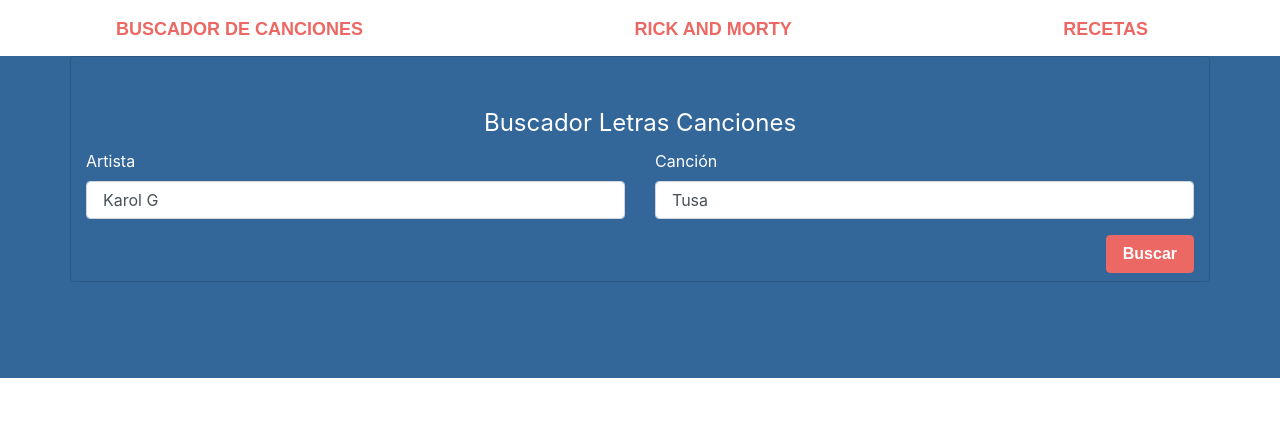
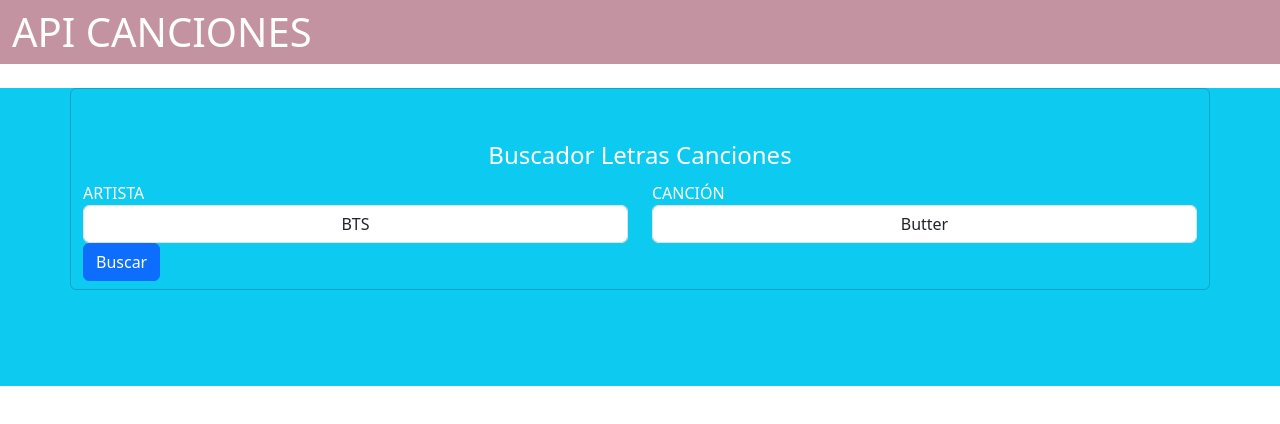
Before and after one commit to taniaolvera04/MYSQL, a plain HTML site: page 07APICanciones/index.html in a window 1280 px wide. Drawn offline with nearby package versions, Linux system fonts and the light colour scheme; a web font is replaced by a local one.

Commit message:
API MUSICA

```diff
--- a/APIS505/index2.html
+++ b/07APICanciones/index.html
@@ -7,24 +7,17 @@
     <title>Artistas y Canciones</title>
 
     <link href="https://fonts.googleapis.com/css?family=Work+Sans" rel="stylesheet">
-    <link rel="stylesheet" href="https://use.fontawesome.com/releases/v5.7.1/css/all.css" integrity="sha384-fnm0CqbT1WI1j8LyTjo7mOUSt.JsKC4p0pQbqy17RrhN7ud19RwbKkMHpvLbHG9Sr" crossorigin="anonymous">
-    <link rel="stylesheet" href="https://bootswatch.com/4/journal/bootstrap.min.css">
-
-
-    <script src="app2.js"></script>
+    <link rel="stylesheet" href="../bootstrap/css/bootstrap.min.css">
 </head>
 
 <body>
 
-    <div class="container">
-        <nav class="navbar navbar-expand-lg bg-body-tertiary">
-            <div class="container-fluid">
-                <a class="navbar-brand" href="#">Buscador de Canciones</a>
-                <a class="navbar-brand" href="index.html">Rick AND Morty</a>
-                <a class="navbar-brand" href="index3.html">Recetas</a>
-            </div>
-        </nav>
-    </div>
+    <nav class="navbar" style="background-color: #c393a1;">
+        <div class="container-fluid">
+          <h1 class="m-auto w-100 text-white">API CANCIONES</h1>
+           </div>
+      </nav>
+<br>
     <div class="bg-info">
         <div id="msj-error"></div>
 
@@ -37,13 +30,13 @@
                         <div class="row">
                             <div class="col-md-6">
                                 <div class="form-group">
-                                    <label>Artista</label>
+                                    <label>ARTISTA</label>
                                     <input
                                         type="text"
-                                        class="form-control"
+                                        class="form-control text-center"
                                         name="artista"
                                         id="artista"
-                                        value="Karol G"
+                                        value="BTS"
                                         placeholder="Nombre Artista"
                                     />
                                 </div>
@@ -51,13 +44,13 @@
 
                             <div class="col-md-6">
                                 <div class="form-group">
-                                    <label>Canción</label>
+                                    <label>CANCIÓN</label>
                                     <input
                                         type="text"
-                                        class="form-control"
+                                        class="form-control text-center"
                                         name="cancion"
                                         id="cancion"
-                                        value="Tusa"
+                                        value="Butter"
                                         placeholder="Nombre Canción"
                                     />
                                 </div>
@@ -81,6 +74,8 @@
             </div>
         </div>
     </div>
+
+    <script src="js/app.js"></script>
 </body>
 
 </html>
--- a/APIS505/app2.js
+++ b/07APICanciones/js/app.js
@@ -8,11 +8,7 @@ const cargarDatos = async () => {
         return;
     }
     const url = `https://api.lyrics.ovh/v1/${encodeURIComponent(artista)}/${encodeURIComponent(cancion)}`;
-   // const url2 = `https://www.theaudiodb.com/api/v1/json/2/search.php?s=${encodeURIComponent(artista)}`;
-   // let url2 = `https://www.theaudiodb.com/api/v1/json/523532/search.php?s=${encodeURIComponent(artista)}`;
 
-  //  const url = `https://api.lyrics.ovh/v1/${artista}/${cancion}`;
-   // let url2=`https://www.theaudiodb.com/api/v1/json/523532/search.php?s=${artista}`;
     const url2 = `https://www.theaudiodb.com/api/v1/json/1/search.php?s=${artista}`;
 
 
```
Also changed, not shown: 05APIRickMorty/index.html (+1 -1 lines), index.html (+7 -1 lines), APIS505/index4.html (deleted), img/rickmorty.jpg (renamed from 05APIRickMorty/img/rickmorty.jpg).
